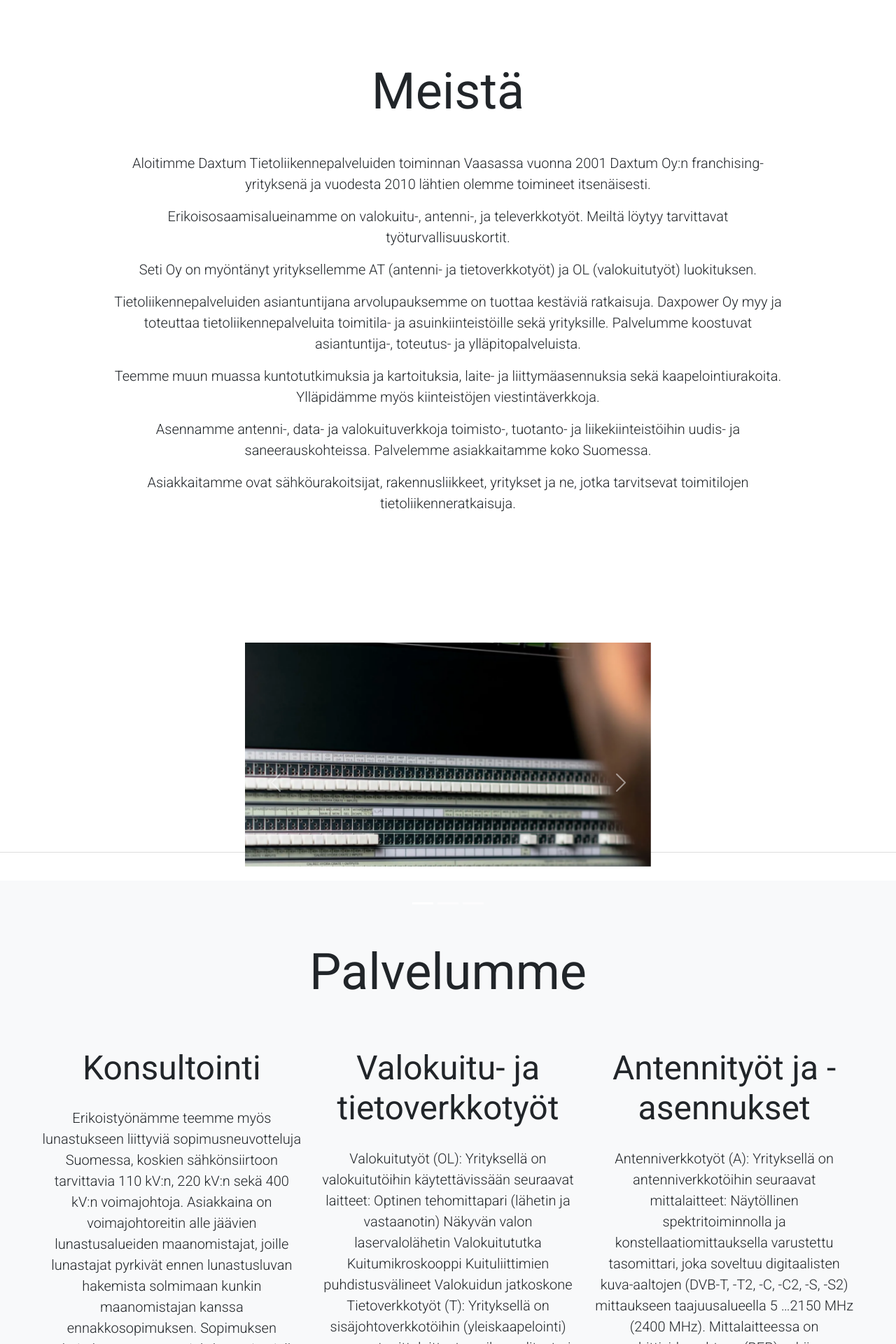
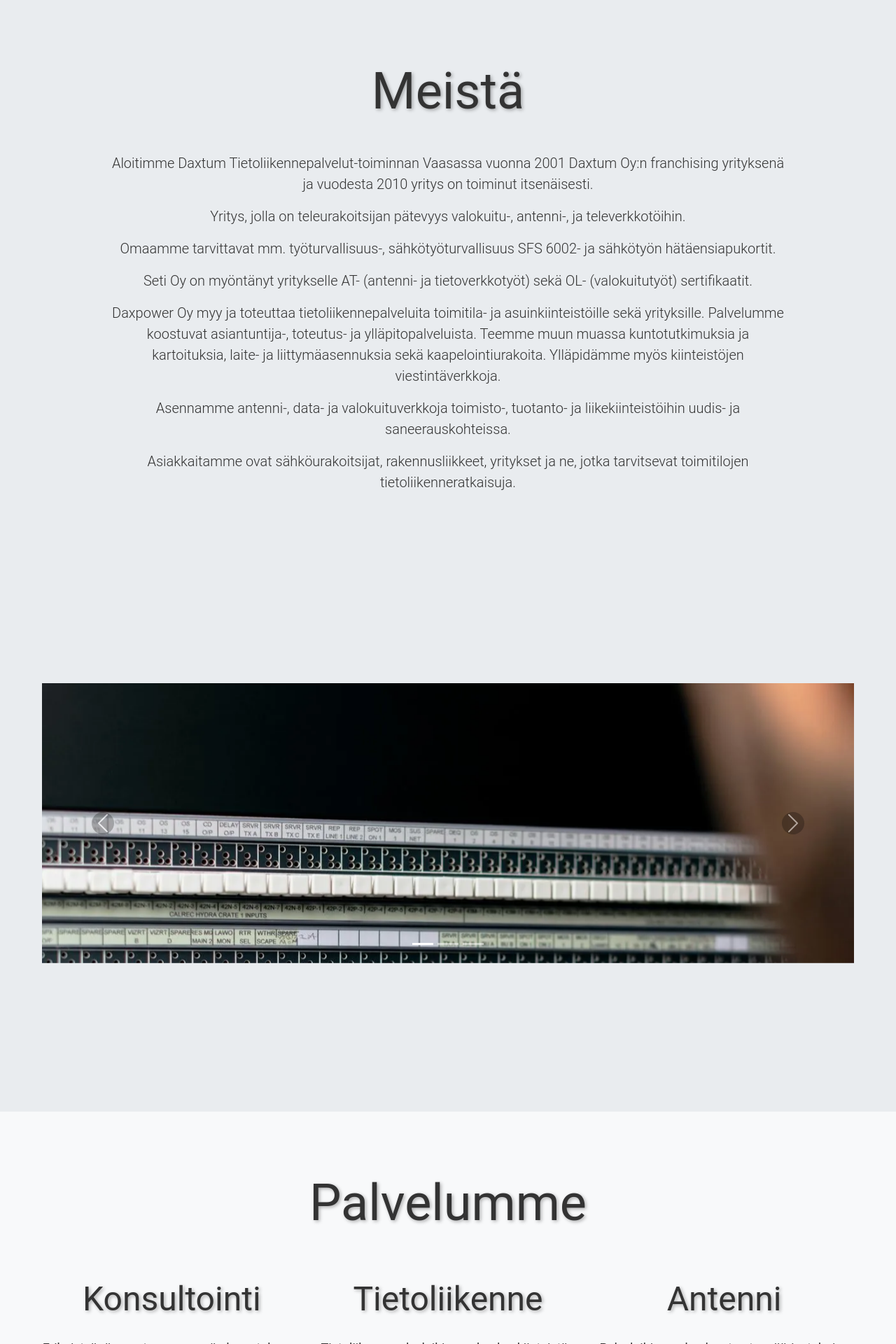
Before and after one commit to joelezz/espoo-israel, a Flask app: page / in a window 1280 px wide. Shown: the part 800-2720 px from the top of the page at 70% size. Run offline with Flask 3, Linux system fonts and the light colour scheme; some libraries are stand-ins or nearby versions.

Commit message:
carousel changes and some design changes and text changes, added also the value section

```diff
--- a/static/style.css
+++ b/static/style.css
@@ -50,6 +50,10 @@ h3 {
     padding: 20px;
 }
 
+h1, h3 {
+    text-shadow: 2px 2px 5px rgba(0, 0, 0, 0.3); /* Adds a soft shadow effect */
+}
+
 p {
     font-size: large;
 }
@@ -87,9 +91,14 @@ p {
 .nav-links {
     list-style: none;
     display: flex;
-    gap: 40px; /* Adjust the spacing between links */
+    gap: 40px;
     padding: 5px;
     margin: 0;
+    transition: all 0.3s ease-in-out; /* Smooth menu transition */
+}
+
+.nav-links.active {
+    display: flex;
 }
 
 .nav-links a {
@@ -114,7 +123,7 @@ p {
     background-image: url('{{ url_for("static", filename="images/hero.jpg") }}');
     background-size: cover;
     background-position: center;
-    height: 100vh;
+    height: calc(100vh - 60px); /* Subtracts the height of the navbar */
     display: flex;
     justify-content: center;
     align-items: center;
@@ -132,12 +141,14 @@ p {
 }
 
 .section {
-    padding: 80px 20px;
-    margin: 0 auto;
-    margin-bottom: 40px; /* Add margin to create space between sections */
-    background-color: #f9f9f9; /* Light background for contrast */
-    border-bottom: 1px solid #ddd; /* Subtle border for separation */
+    min-height: 100vh; /* Full screen height */
+    display: flex;
+    align-items: center;
+    justify-content: center;
+    padding: 0 2rem;
 }
+
+
 
 .footer {
     background-color: #dfdfdf !important;
@@ -147,37 +158,59 @@ p {
     padding: 50px;
 }
 
+/* Section-specific background colors */
+#hero {
+    background-color: #1a1a1a; /* Dark background for hero */
+    color: white; /* Light text */
+}
+
 #about {
-    background-color: #ffffff;
+    background-color: #e9ecef; /*  Light grey background */
+    color: #333; /* Darker text */
+}
+
+#carousel {
+    background-color: #e9ecef;
+
+}
+
+.carousel-control-prev-icon, .carousel-control-next-icon {
+    background-color: rgba(0, 0, 0, 0.5); /* Add a background for better visibility */
+    border-radius: 50%;
+    padding: 10px;
+}
+
+.carousel-inner {
+    height: 50vh; /* This ensures a consistent height for the carousel container */
+}
+
+.carousel-item {
+    height: 100%;
+}
+
+.carousel-item img {
+    width: 100%; /* Ensures that the image width matches the container */
+    height: 100%; /* Forces the image to fill the height of the carousel container */
+    object-fit: cover; /* Ensures the image maintains its aspect ratio and is cropped to fit */
 }
 
 #services {
-    background-color: #dfdfdf;
+    background-color: #ebebeb; /*  Another light grey shade */
+    color: #333;
 }
 
-#carousel {
-    background-color: #ffffff;
-    max-height: 50vh; /* Set the height to 50% of the viewport */
+#values {
+    background-color: #ebebeb;
 }
 
-#aboutCarousel img {
-    object-fit: cover;
-    height: 100%;
+#contact-info {
+    background-color: #e9ecef; /* Dark background for contact info */
+    color: rgb(0, 0, 0);
 }
 
-/* Contact Info Section */
-#contact-info {
-    background-color: #eaeaea;
-    height: auto; /* Adjust height to be dynamic */
-    padding: 20px; /* Add padding for better spacing */
-    box-sizing: border-box; /* Include padding and border in the element's total width and height */
-}
-
-/* Ota yhteyttä (Contact Us) Section */
 #contact {
-    background-color: #ffffff;
-    padding: 20px; /* Add padding for better spacing */
-    box-sizing: border-box; /* Include padding and border in the element's total width and height */
+    background-color: #f8f9fa;
+    color: #333;
 }
 
 .contact-row {
@@ -191,7 +224,7 @@ p {
     padding: 50px 20px;
     margin: 10px;
     flex-basis: 30%; /* Adjusts the width of each contact person */
-    background-color: #dfdfdf;
+    background-color: #f8f9fa;
 }
 
 .container {
@@ -200,6 +233,9 @@ p {
     padding: 20px;
 }
 
+.value {
+    padding: 10px 0;
+}
 img {
     display: block;
     margin: 0 auto;
@@ -236,6 +272,7 @@ button[type="submit"] {
     border: none;
     border-radius: 5px;
     cursor: pointer;
+    transition: background-color 0.3s ease-in-out; /* Smooth transition */
 }
 
 button[type="submit"]:hover {
@@ -294,6 +331,11 @@ button[type="submit"]:hover {
         flex-basis: 100%; /* Full width for contact persons on mobile */
         padding: 20px; /* Add padding for better spacing */
     }
+
+    #aboutCarousel {
+        width: 100%;
+        height: auto;
+    }
 }
 
 @media screen and (max-width: 480px) {
--- a/templates/index.html
+++ b/templates/index.html
@@ -9,7 +9,7 @@
     <link rel="stylesheet" href="{{ url_for('static', filename='style.css') }}">
     <link rel="preconnect" href="https://fonts.googleapis.com">
     <link rel="preconnect" href="https://fonts.gstatic.com" crossorigin>
-    <link href="https://fonts.googleapis.com/css2?family=Roboto:ital,wght@0,100;0,300;0,400;0,500;0,700;0,900;1,100;1,300;1,400;1,500;1,700;1,900&display=swap" rel="stylesheet">
+    <link rel="preload" href="https://fonts.googleapis.com/css2?family=Roboto:wght@100;300;400;500;700&display=swap" as="style">
 </head>
 <style>
     .hero {
@@ -35,11 +35,13 @@
             <div class="bar"></div>
             <div class="bar"></div>
             <div class="bar"></div>
+            <div class="bar"></div>
         </div>
         <ul class="nav-links" id="nav-links">
             <li><a href="#hero">Koti</a></li>
             <li><a href="#about">Meistä</a></li>
             <li><a href="#services">Palvelut</a></li>
+            <li><a href="#values">Arvot</a></li>
             <li><a href="#contact-info">Yhteyshenkilöt</a></li>
             <li><a href="#contact">Ota yhteys</a></li>
         </ul>
@@ -48,9 +50,9 @@
     <!-- Hero section -->
     <section id="hero" class="hero d-flex align-items-center text-center bg-dark text-light" style="position:relative;">
             <div class="hero-content">
-                <h1 class="display-4">Luotettavat verkkoratkaisut ja konsultointipalvelut</h1>
-                <p class="lead">Vuodesta 2001 lähtien olemme ratkaisseet asiakkaidemme haasteita tietoliikenteen ja antenniasennusten osalta. Meihin luottavat mm. Fingrid ja Despro.</p>
-                    <p class="lead">Ota yhteyttä ja katsotaan miten voisimme auttaa!</p>
+                <h1 class="display-4">Luotettavat tietoliikenneratkaisut ja konsultointipalvelut</h1>
+                <p class="lead">Vuodesta 2001 lähtien olemme ratkaisseet asiakkaidemme haasteita tietoliikenteen ja antenniasennusten osalta sekä palvelleet sähkövoimalinjojen suunnittelijoita maankäyttö- ja maastotöiden osalta.</p>
+                    <p class="lead">Ota yhteyttä ja katsotaan miten voimme auttaa!</p>
                 <a href="#contact" class="btn btn-secondary btn-lg">Ota yhteys</a>
             </div>
     </section>
@@ -61,23 +63,15 @@
         <h1 class="text-center mb-4">Meistä</h1>
         <div class="row">
             <div class="col-md-10 mx-auto">
-                <p class="lead">Aloitimme Daxtum Tietoliikennepalveluiden toiminnan Vaasassa vuonna 2001 Daxtum Oy:n franchising-yrityksenä ja vuodesta 2010 lähtien olemme toimineet itsenäisesti.</p>
-
-                <p class="lead">Erikoisosaamisalueinamme on valokuitu-, antenni-, ja televerkkotyöt. Meiltä löytyy tarvittavat työturvallisuuskortit.</p>
-
-                <p class="lead">Seti Oy on myöntänyt yrityksellemme AT (antenni- ja tietoverkkotyöt) ja OL (valokuitutyöt) luokituksen.</p>
-
-                <p class="lead">Tietoliikennepalveluiden asiantuntijana arvolupauksemme on tuottaa kestäviä ratkaisuja. Daxpower Oy myy ja toteuttaa tietoliikennepalveluita toimitila- ja asuinkiinteistöille sekä yrityksille. Palvelumme koostuvat asiantuntija-, toteutus- ja ylläpitopalveluista.</p>
-
-                <p class="lead">Teemme muun muassa kuntotutkimuksia ja kartoituksia, laite- ja liittymäasennuksia sekä kaapelointiurakoita. Ylläpidämme myös kiinteistöjen viestintäverkkoja.</p>
-
-                <p class="lead">Asennamme antenni-, data- ja valokuituverkkoja toimisto-, tuotanto- ja liikekiinteistöihin uudis- ja saneerauskohteissa. Palvelemme asiakkaitamme koko Suomessa.</p>
-
+                <p class="lead">Aloitimme Daxtum Tietoliikennepalvelut-toiminnan Vaasassa vuonna 2001 Daxtum Oy:n franchising yrityksenä ja vuodesta 2010 yritys on toiminut itsenäisesti.</p>
+                <p class="lead">Yritys, jolla on teleurakoitsijan pätevyys valokuitu-, antenni-, ja televerkkotöihin.</p>
+                <p class="lead">Omaamme tarvittavat mm. työturvallisuus-, sähkötyöturvallisuus SFS 6002- ja sähkötyön hätäensiapukortit.</p>
+                <p class="lead">Seti Oy on myöntänyt yritykselle AT- (antenni- ja tietoverkkotyöt) sekä OL- (valokuitutyöt) sertifikaatit.</p>
+                <p class="lead">Daxpower Oy myy ja toteuttaa tietoliikennepalveluita toimitila- ja asuinkiinteistöille sekä yrityksille. Palvelumme koostuvat asiantuntija-, toteutus- ja ylläpitopalveluista. Teemme muun muassa kuntotutkimuksia ja kartoituksia, laite- ja liittymäasennuksia sekä kaapelointiurakoita. Ylläpidämme myös kiinteistöjen viestintäverkkoja.</p>
+                <p class="lead">Asennamme antenni-, data- ja valokuituverkkoja toimisto-, tuotanto- ja liikekiinteistöihin uudis- ja saneerauskohteissa.</p>
                 <p class="lead">Asiakkaitamme ovat sähköurakoitsijat, rakennusliikkeet, yritykset ja ne, jotka tarvitsevat toimitilojen tietoliikenneratkaisuja.</p>
             </div>
         </div>
-
-
     </div>
 </section>
 
@@ -85,7 +79,7 @@
 
 <!-- Carousel container -->
 <div class="container d-flex justify-content-center">
-        <div id="aboutCarousel" class="carousel slide mb-4" data-bs-ride="carousel" style="width: 50%; height: 50vh;">
+    <div id="aboutCarousel" class="carousel slide mb-4" data-bs-ride="carousel" style="width: 100%; height: 50vh;">
         <div class="carousel-indicators">
             <button type="button" data-bs-target="#aboutCarousel" data-bs-slide-to="0" class="active" aria-current="true" aria-label="Slide 1"></button>
             <button type="button" data-bs-target="#aboutCarousel" data-bs-slide-to="1" aria-label="Slide 2"></button>
@@ -93,13 +87,13 @@
         </div>
         <div class="carousel-inner">
             <div class="carousel-item active">
-                    <img src="{{ url_for('static', filename='images/pic1.webp') }}" class="d-block mx-auto w-100" style="max-height: 40vh; width: auto;" alt="Image 1 description">
+                <img src="{{ url_for('static', filename='images/pic1.webp') }}" class="d-block mx-auto img-fluid" alt="First image description">
             </div>
             <div class="carousel-item">
-                    <img src="{{ url_for('static', filename='images/pic2.webp') }}" class="d-block mx-auto w-100" style="max-height: 40vh; width: auto;" alt="Image 2 description">
+                <img src="{{ url_for('static', filename='images/pic2.webp') }}" class="d-block mx-auto img-fluid" alt="Second image description">
             </div>
             <div class="carousel-item">
-                    <img src="{{ url_for('static', filename='images/pic3.webp') }}" class="d-block mx-auto w-100" style="max-height: 40vh; width: auto;" alt="Image 3 description">
+                <img src="{{ url_for('static', filename='images/pic3.webp') }}" class="d-block mx-auto img-fluid" alt="Third image description">
             </div>
         </div>
         <button class="carousel-control-prev" type="button" data-bs-target="#aboutCarousel" data-bs-slide="prev">
@@ -112,6 +106,8 @@
         </button>
     </div>
 </div>
+
+
 </section>
 
 
@@ -122,73 +118,110 @@
         <div class="row text-center">
             <div class="col-md-6 col-lg-4 mb-4">
                     <h3>Konsultointi</h3>
-                    <p class="lead">
-                        Erikoistyönämme teemme myös lunastukseen liittyviä sopimusneuvotteluja Suomessa, koskien sähkönsiirtoon tarvittavia 110 kV:n, 220 kV:n sekä 400 kV:n voimajohtoja. Asiakkaina on voimajohtoreitin alle jäävien lunastusalueiden maanomistajat, joille lunastajat pyrkivät ennen lunastusluvan hakemista solmimaan kunkin maanomistajan kanssa ennakkosopimuksen.
+                       <p>Erikoistyönämme teemme myös lunastukseen liittyviä sopimusneuvotteluja Suomessa, koskien sähkönsiirtoon tarvittavia 110 kV:n, 220 kV:n sekä 400 kV:n voimajohtoja. Asiakkaina on voimajohtoreitin alle jäävien lunastusalueiden maanomistajat, joille lunastajat pyrkivät ennen lunastusluvan hakemista solmimaan kunkin maanomistajan kanssa ennakkohaltuunottosopimuksen.
 
                         Sopimuksen tarkoituksena on antaa johdonomistajalle mahdollisuus aloittaa rakennustyö ennen lunastusmenettelyn mukaista haltuunottoa tai ennakkohaltuunottoa. Sopimuksen perusteella maanomistaja suostuu lunastukseen ja ennakkohaltuunottoon, eikä häntä siten enää kuulla lunastusluvan antamisen yhteydessä vaan lunastaja saa rakentaa ko. johdon kiinteistön kautta.
 
-                        Sopimuksen tekemisen lisäksi yhteydenotolla maanomistajaan on merkittävä informatiivinen merkitys.
-
-
-                    </p>
+                        Sopimuksen tekemisen lisäksi yhteydenotolla maanomistajaan on merkittävä informatiivinen merkitys, koska maanomistaja saa tarvittavat tiedot koko käyttöoikeuden lunastuksen toimenpiteistä suunnittelusta aina rakentamiseen saakka.</p>
                     <div class="icon">
                         <img src="{{ url_for('static', filename='images/icons8-consulting-100.webp') }}" alt="Consulting icon"  width="100" height="100">
                     </div>
                 </div>
                 <div class="col-md-4">
-                    <h3>Valokuitu- ja tietoverkkotyöt</h3>
-                    <p class="lead">Valokuitutyöt (OL):
-                        Yrityksellä on valokuitutöihin käytettävissään seuraavat laitteet:
+                    <h3>Tietoliikenne</h3>
+                       <p>Tietoliikennepalveluihimme kuuluu kiinteistön sisällä yleiskaapelointi, joka sisältää valokuitu-, parikaapelointi- ja antennityöt.
+                        Valokuituhitsaaminen on tarkkuutta ja erityistä ammattiosaamista vaativaa työtä. Meiltä saat työhön kouluttautuneen, osaavan ammattilaisen tekemään työn laadukkaasti ja kerralla oikein. Käytössämme on ammattikäyttöön tarkoitettu, alan johtava kalusto ja tarvikkeet.
+                        Osaamistamme ovat optisten valokuitujen hitsaustyöt. Pystymme päättämään hitsaamalla erilaiset optiset valokuidut. Valokuitutöitä voimme tehdä sekä sisällä että ulkona. Palveluihimme kuuluvat valokuituverkkojen rakentaminen, vianhaku ja -korjaus sekä näihin liittyvät mittaukset ja tutkaukset.
+                        Suoritamme myös tuuli- ja aurinkovoimapuistojen sekä korkejännitelinjojen OPGW valokuitutöitä.
+                        Asennamme antenni-, data- ja valokuituverkkoja toimisto-, tuotanto ja liikekiinteistöihin uudis- ja saneerauskohteissa.
+                        Mittaukset suoritetaan asiaankuuluvilla kalibroiduilla mittalaitteilla ja asiakkaalle luovutetaan tarvittavat dokumentit.
 
-                        Optinen tehomittapari (lähetin ja vastaanotin)
-                        Näkyvän valon laservalolähetin
-                        Valokuitututka
-                        Kuitumikroskooppi
-                        Kuituliittimien puhdistusvälineet
-                        Valokuidun jatkoskone
-                        Tietoverkkotyöt (T):
-                        Yrityksellä on sisäjohtoverkkotöihin (yleiskaapelointi) seuraavat mittalaitteet:
+                        Seti Oy on myöntänyt yritykselle AT- (antenni- ja tietoverkkotyöt) sekä OL- (valokuitutyöt) luokituksen.</p>
 
-                        parikaapelitesteri, joka soveltuu kaapelointien suorituskyvyn toteamiseen:
-                        Level IIe => Max, luokka D
-                        Level III => Max. luokka E
-                        Level IIIe => Max. luokka EA
-                        Level IV => Max. luokka F
-                        Parikaapelitesteri on varustettu testauslaitevalmistajan hyväksymillä liitäntäsovittimilla ja testauskaapeleilla.
-                        Pysyvän siirtotien liitäntäsovittimet ja testauskaapelit
-                        Kanavan liitäntäsovittimet
-                        Asennetut kaapeloinnit ja siihen liittyvät asennustyöt mitataan asiaankuuluvilla kalibroiduilla mittalaitteilla ja asiakkaalle luovutetaan pöytäkirjat.
-                    </p>
                     <div class="icon">
                         <img src="{{ url_for('static', filename='images/icons8-switch-100.webp') }}" alt="Networking device icon"  width="100" height="100">
                     </div>
                 </div>
                 <div class="col-md-4">
-                    <h3>Antennityöt ja -asennukset</h3>
-                    <p class="lead"> Antenniverkkotyöt (A):
-                        Yrityksellä on antenniverkkotöihin seuraavat mittalaitteet:
-                        Näytöllinen spektritoiminnolla ja konstellaatiomittauksella varustettu tasomittari, joka soveltuu digitaalisten kuva-aaltojen (DVB-T, -T2, -C, -C2, -S, -S2) mittaukseen taajuusalueella 5 …2150 MHz (2400 MHz). Mittalaitteessa on bittivirhesuhteen (BER) sekä modulaatiovirhesuhteen (MER) mittausominaisuus.
-                        Kohinageneraattori, joka lähettää laajakaistaista kohinaa taajuusvastemittauksen herätesignaalina.
-                        Yleismittari
-                        Kaapelitutka
-                        Asennetut kaapeloinnit ja siihen liittyvät asennustyöt mitataan asiaankuuluvilla kalibroiduilla mittalaitteilla ja asiakkaalle luovutetaan pöytäkirjat.
-                    </p>
+                    <h3>Antenni</h3>
+                   <p>Palveluihimme kuuluvat antennijärjestelmien suunnittelu, asennus sekä
+                        huolto, kunnostus ja vikakorjaukset pääosin omakotitaloihin, kesämökeille ja kaapelitalouksille sekä huollamme vanhoja.
+                        <br>
+                        <br>
+                        Työtehtäviimme kuuluu mm.</p>
+                        <li>Antenniasennukset</li>
+                        <li>                  4G / 5G -asennukset
+                        </li>
+                        <li>                        Neuvovaa tarvikemyyntiä
+                        </li>
+                        <li>                        Antennin suuntaustyöt
+                        </li>
+                        <li>                        Antennijärjestelmien korjaukset ja vika-analyysit
+                        </li>
+                        <li>                        Lisäpisteiden asennukset
+                        </li>
+                        <li>                        Antenniverkon ja laitteiden mittaukset
+                        </li>
+                        <li>                        Antennivahvistimien asennustyöt ja säädöt
+                        </li>
+                        <li>                        LTE-häiriöiden korjaustyöt
+                        </li>
+                        <li>                        Uudisrakennusten antennityöt
+                        </li>
+                        <li>                        Yhteisantennivahvistimien uudelleenohjelmoinni
+                        </li>
+                        <br>
+
+                       <p>Asennetut kaapeloinnit ja siihen liittyvät asennustyöt mitataan asiaankuuluvilla kalibroiduilla mittalaitteilla ja asiakkaalle luovutetaan tarvittavat dokumentit
+
+                        Seti Oy on myöntänyt yritykselle AT- (antenni- ja tietoverkkotyöt) sekä OL- (valokuitutyöt) luokituksen.  </p>
                     <div class="icon">
                         <img src="{{ url_for('static', filename='images/icons8-installation-100.webp') }}" alt="Installation tools icon"  width="100" height="100">
                     </div>
                 </div>
                 <div class="col-md-4" style="align-items: center;">
                     <h3>Mittauspalvelut</h3>
-                    <p class="lead">
-                        Valokuituasennuksien mittaus
-                        Parikaapelointiasennuksien mittaus
-                        Antenniasennuksien mittaus
-                        Maaperän resistiivisyyden mittaus pylväsmaadoituksien suunnitteluun
-                        Vianhakumittaukset
-                        Asennetut kaapeloinnit ja siihen liittyvät asennustyöt mitataan asiaankuuluvilla kalibroiduilla mittalaitteilla ja asiakkaalle luovutetaan pöytäkirjat.
-                    </p>
+                  <li>Valokuitujen mittaus</li>
+                        <li>Parikaapeleiden mittaus</li>
+                        <li>Antenniverkkojen mittaus</li>
+                        <li>Maaperän ominaisvastuksen eli ominaisresistanssin mittaus maastossa korkeajännitelinjoilla</li>
+                        <li> Maadoitusvastusmittaus käännepistemenetelmällä korkeajännitelinjoilla</li>
+                        <li>Hakkuu- ja kiinteistörajojen merkinnät korkeajännitelinjoilla</li>
+                        <li>Pylväspaikkamerkinnät korkeajännitelinjoilla</li>
+                        <p>Mittaukset suoritetaan asiaankuuluvilla kalibroiduilla mittalaitteilla ja asiakkaalle luovutetaan tarvittavat dokumentit.</p>
                     <div class="icon">
                         <img src="{{ url_for('static', filename='images/meter.webp') }}" alt="Meter icon"  width="100" height="100">
+                    </div>
+                </div>
+            </div>
+        </div>
+    </section>
+
+    <!-- About section -->
+<section id="values" class="py-5">
+    <div class="container">
+        <h1 class="text-center mb-4">Arvot</h1>
+        <div class="row">
+            <div class="col-md-10 mx-auto">
+                <div class="value">
+                    <h4>Tarkkuus</h4>
+                    Sovimme asiat riittävällä tarkkuudella.
+                </div>
+            <div class="value">
+                    <h4>Tarkkuus</h4>
+                     Sovimme asiat riittävällä tarkkuudella.
+                </div>
+                <div class="value">
+                    <h4>Pidämme sovituista asioista kiinni</h4>
+                    Teemme valmiiksi kaiken sen, mistä olemme sopineet.
+                </div>
+                <div class="value">
+                    <h4>Ketteryys ja huolellisuus</h4>
+                    Teemme sovitut työt nopeasti ja kerralla oikein.
+                </div>
+                <div class="value">
+                    <h4>Asiakkaat ja yhteistyökumppanit ovat meille tärkeitä</h4>
+                    Ajattelemme asiakkaidemme ja yhteistyökumppaniemme parasta.
                 </div>
             </div>
         </div>
@@ -205,7 +238,7 @@
                 <p class="lead">Hannu Matkoski</p>
                 <p class="lead">Valokuitu-, tietovekkotyöt ja konsultointi</p>
                 <p class="lead">
-                    puh. 040 777 8845 <br>
+                    <a href="callto:+358407778845">0407778845</a> <br>
                     <a href="mailto:hannu.matkoski@daxpower.com">Sähköposti</a> <br>
 
                 </p>
@@ -216,7 +249,7 @@
                 <p class="lead">Valokuitu-, antenni-, tietovekkotyöt ja konsultointi</p>
 
                 <p class="lead">
-                    puh. 040 777 0302 <br>
+                    <a href="callto:+358407770302">040 777 0302</a> <br>
                     <a href="mailto:mikko.nikkola@daxpower.com">Sähköposti</a>
                 </p>
             </div>
@@ -225,8 +258,8 @@
                 <p class="lead">Richard Gustafsson</p>
                 <p class="lead">Konsultointi</p>
                 <p class="lead">
-                    050 338 3445 <br>
-                 <a href="mailto:richard.gustafsson@daxpower.com">Sähköpostii</a>
+                    <a href="callto:+358503383445">050 338 3445</a> <br>
+                 <a href="mailto:richard.gustafsson@daxpower.com">Sähköposti</a>
                 </p>
             </div>
         </div>
@@ -302,8 +335,8 @@
 <!-- Footer -->
 <footer class="text-center footer bg-light py-4">
     <div class="container">
-        <img src="{{ url_for('static', filename='images/daxtum_pieni3.png') }}" alt="Daxtum logo" height="35px" width="auto">
-        <p><strong>Daxpower Oy</strong><br>2378748-3<br>Varastokatu 9, 65100 Vaasa</p>
+             <img src="{{ url_for('static', filename='images/daxtum_pieni3.png') }}" alt="Daxtum logo" height="40px" width="auto">
+        <p style="padding: 10px 0"><strong>Daxpower Oy</strong><br>2378748-3<br>Varastokatu 9, 65100 Vaasa</p>
         <p>&copy; 2024 <a href="https://daxpower.com/" class="text-black">Daxpower.com</a></p>
     </div>
 </footer>
```
Lines whose indentation alone changed are shown as unchanged.
